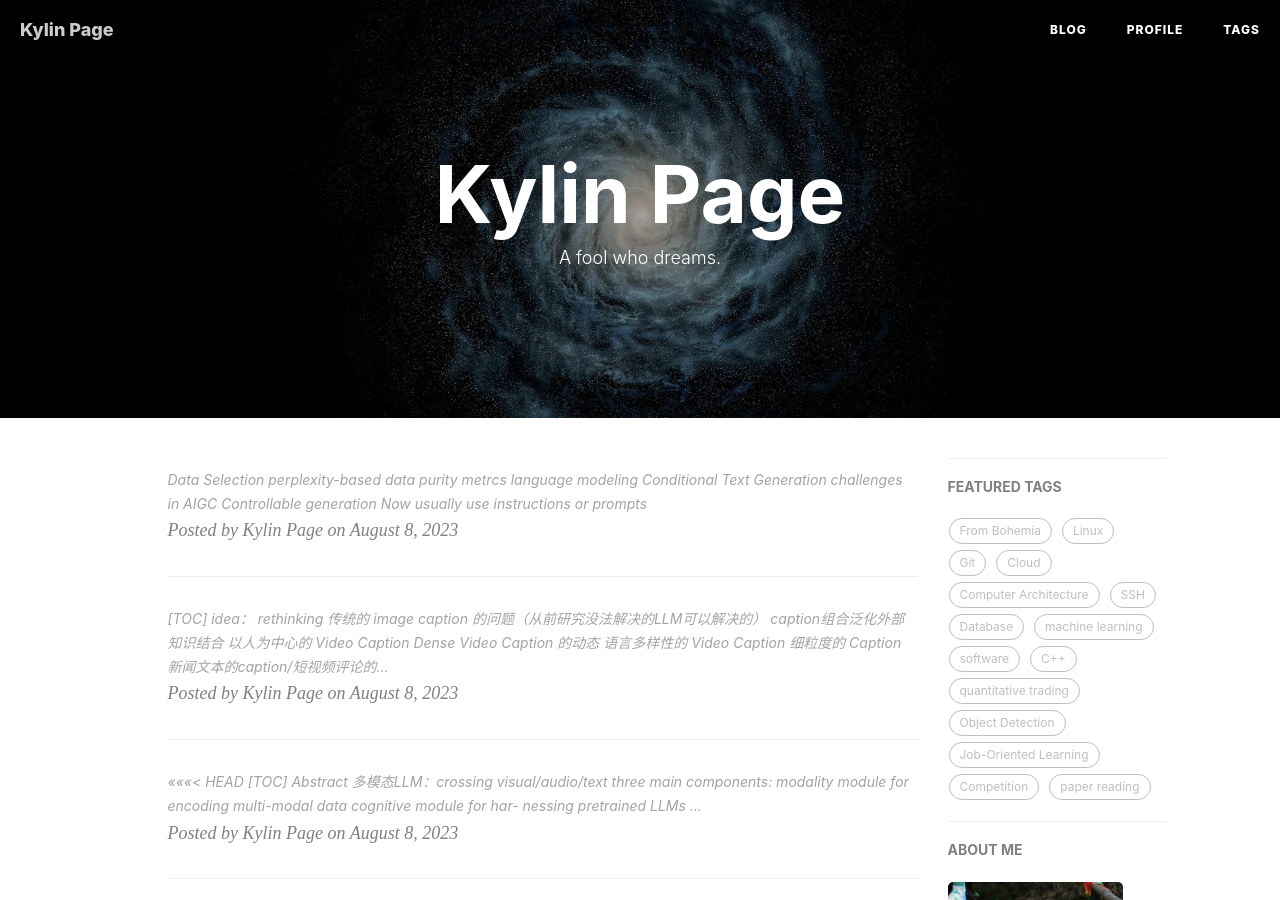
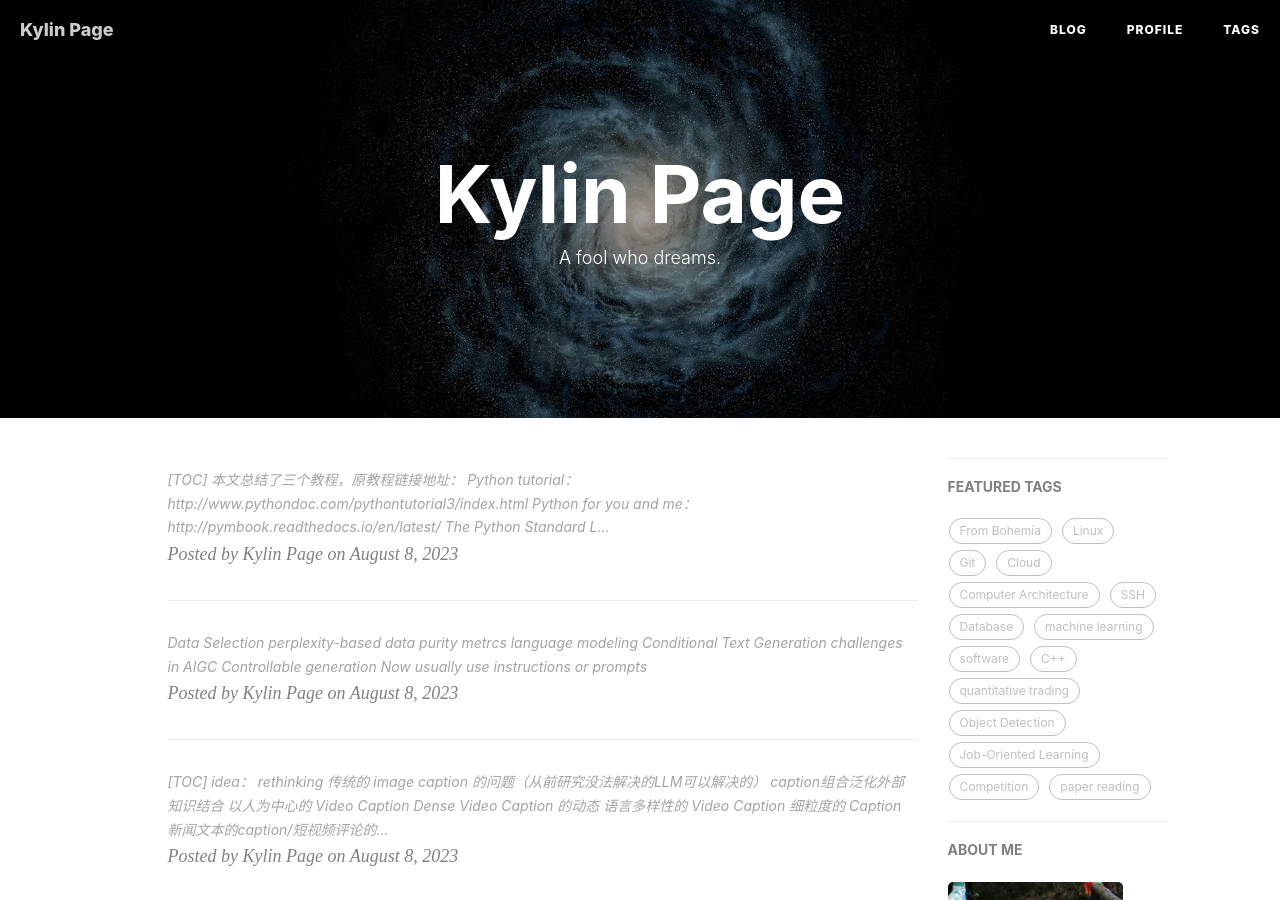
Before and after one commit to KylinC/KylinC.github.io, a Jekyll site: the page built from index.html, in a window 1280 px wide and 900 px high. Built offline with Jekyll 4.4.1, drawn with Linux system fonts in a browser that asks for light colours; nearby versions of some CDN libraries; the list of posts is cut into pages by our own code; comment, search, counter and statistics services are not loaded; some of the changed text lies outside the part shown.

Commit message:
start python3

```diff
--- /dev/null
+++ b/_posts/2023-08-08-Python3Cookbook.md
@@ -0,0 +1,25 @@
+---
+dlayout:    post
+title:      Survey On LLMs
+subtitle:   Notes for paper: A Survey of Large Language Models
+date:       2023-08-08
+author:     Kylin
+header-img: img/python.jpg
+catalog: true
+tags:
+    - programming
+---
+
+
+
+[TOC]
+
+
+
+
+
+> 本文总结了三个教程，原教程链接地址：
+>
+> - _Python tutorial_：http://www.pythondoc.com/pythontutorial3/index.html
+> - _Python for you and me_：http://pymbook.readthedocs.io/en/latest/
+> - _The Python Standard Library_：https://docs.python.org/3/library/index.html
```
Also changed, not shown: _posts/2023-04-18-Vim.md (+4 -0 lines), img/python.jpg (added).
